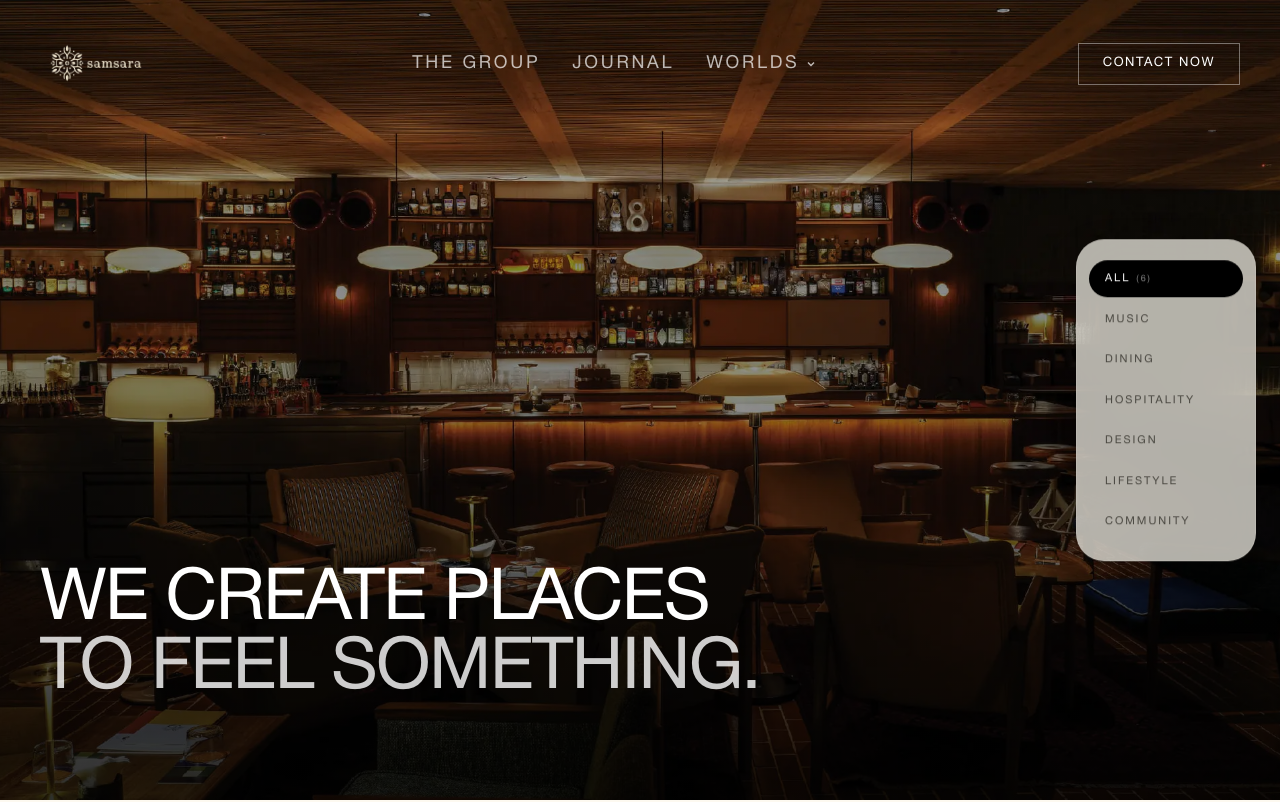
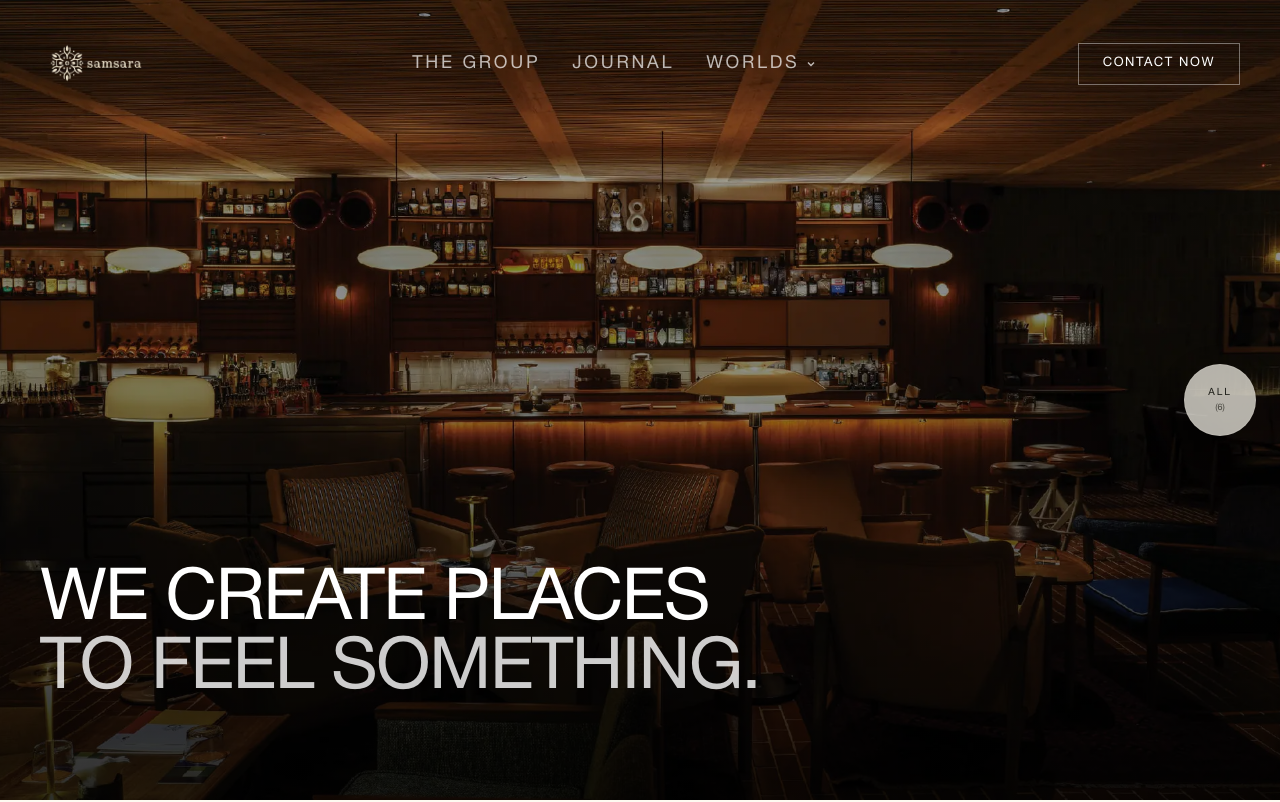
Before and after one commit to albiruby/SAMS-SAMS, a Next.js app: page / in a window 1280 px wide. Shown: the top 802 px of the page. Built offline with nearby package versions, Linux system fonts and the light colour scheme.

Commit message:
floating filter: minimized default, smooth hover expand

```diff
--- a/src/components/FloatingFilter.js
+++ b/src/components/FloatingFilter.js
@@ -14,10 +14,35 @@ const categories = [
 
 export default function FloatingFilter() {
   const [active, setActive] = useState("ALL");
+  const [hovered, setHovered] = useState(false);
+
+  const activeCat = categories.find((c) => c.label === active);
 
   return (
-    <div className="fixed right-6 top-1/2 -translate-y-1/2 z-50 hidden lg:flex">
-      <div className="flex flex-col items-stretch bg-surface/70 backdrop-blur-xl border border-outline-variant/40 shadow-[0_8px_32px_rgba(0,0,0,0.15)] rounded-[28px] w-[180px] py-5 px-3">
+    <div
+      className="fixed right-6 top-1/2 -translate-y-1/2 z-50 hidden lg:flex"
+      onMouseEnter={() => setHovered(true)}
+      onMouseLeave={() => setHovered(false)}
+    >
+      <div
+        className={`bg-surface/70 backdrop-blur-xl border border-outline-variant/40 shadow-[0_8px_32px_rgba(0,0,0,0.15)] transition-all duration-500 ease-[cubic-bezier(0.16,1,0.3,1)] overflow-hidden ${
+          hovered
+            ? "rounded-[28px] w-[180px] py-5 px-3"
+            : "rounded-full w-[72px] h-[72px] flex items-center justify-center"
+        }`}
+      >
+        {!hovered ? (
+          <div className="flex flex-col items-center gap-0.5">
+            <span className="font-label text-[10px] tracking-[0.2em] uppercase text-on-surface">
+              {activeCat.label}
+            </span>
+            {activeCat.count !== null && (
+              <span className="font-label text-[9px] text-on-surface-variant">
+                ({activeCat.count})
+              </span>
+            )}
+          </div>
+        ) : (
           <div className="flex flex-col gap-1">
             {categories.map((cat) => (
               <button
@@ -36,6 +61,7 @@ export default function FloatingFilter() {
               </button>
             ))}
           </div>
+        )}
       </div>
     </div>
   );
```
Lines whose indentation alone changed are shown as unchanged.
